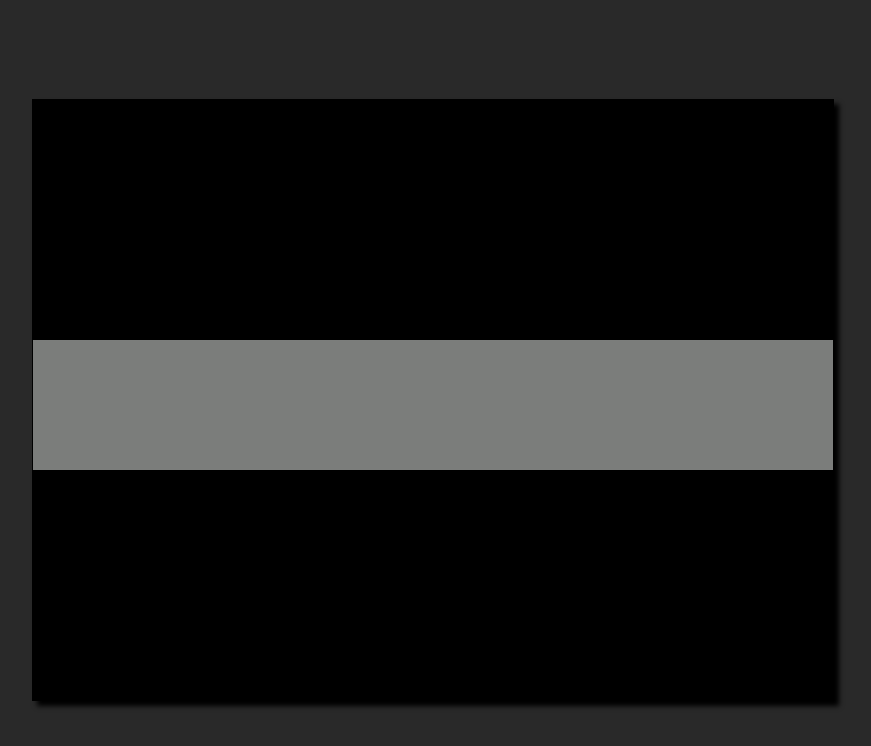
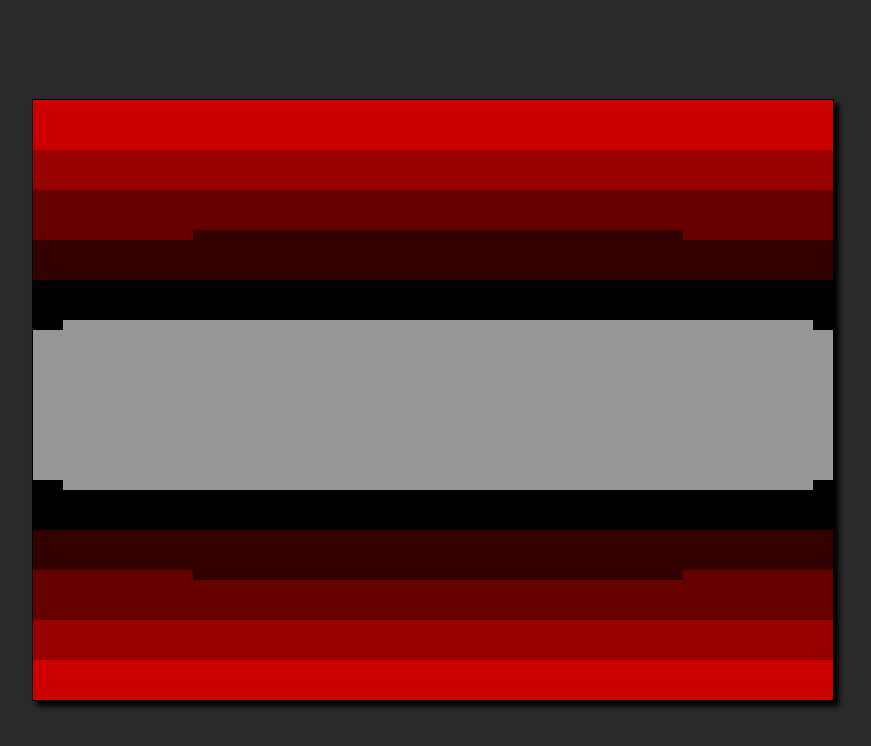
Before and after one commit to sz44/canvasRetroFPS, a plain HTML site: page index.html in a window 1280 px wide. Shown: the whole page, without its empty margins (207-1078 px from the left). Drawn offline with Linux system fonts and the light colour scheme; animation ran at ten frames a second.

Commit message:
added floor and ceiling shading

```diff
--- a/index.html
+++ b/index.html
@@ -17,7 +17,8 @@
 
             let run = true;
 
-            let shades = ["#000000", "#7b7d7b", "#969696", "#bfbfbf", "#ffffff"];
+            let shadesWall = ["#000000", "#7b7d7b", "#969696", "#bfbfbf", "#ffffff"];
+            let shadesFloor = ["#330000", "#660000", "#990000", "#cc0000", "#ff0000"];
 
             let gridWidth = canvas.width / gridSize;
             let gridHeight = canvas.height / gridSize;
@@ -30,29 +31,10 @@
             let depth = 16;
 
             let playerX = 8;
-            let playerY = 6;
+            let playerY = 8;
             let playerA = 0;
 
             let FOV = Math.PI / 4;
-
-            let mapa = [
-                ["#", "#", "#", "#", "#", "#", "#", "#", "#", "#", "#", "#", "#", "#", "#", "#"],
-                ["#", " ", " ", " ", " ", " ", " ", " ", " ", " ", " ", " ", " ", " ", " ", "#"],
-                ["#", " ", " ", " ", " ", " ", " ", " ", " ", " ", " ", " ", " ", " ", " ", "#"],
-                ["#", " ", " ", " ", " ", " ", " ", " ", " ", " ", " ", " ", " ", " ", " ", "#"],
-                ["#", " ", " ", " ", " ", " ", " ", " ", " ", " ", " ", " ", " ", " ", " ", "#"],
-                ["#", " ", " ", " ", " ", " ", " ", " ", " ", " ", " ", " ", " ", " ", " ", "#"],
-                ["#", " ", " ", " ", " ", " ", " ", " ", " ", " ", " ", " ", " ", " ", " ", "#"],
-                ["#", " ", " ", " ", " ", " ", " ", " ", " ", " ", " ", " ", " ", " ", " ", "#"],
-                ["#", " ", " ", " ", " ", " ", " ", " ", " ", " ", " ", " ", " ", " ", " ", "#"],
-                ["#", " ", " ", " ", " ", " ", " ", " ", " ", " ", " ", " ", " ", " ", " ", "#"],
-                ["#", " ", " ", " ", " ", " ", " ", " ", " ", " ", " ", " ", " ", " ", " ", "#"],
-                ["#", " ", " ", " ", " ", " ", " ", " ", " ", " ", " ", " ", " ", " ", " ", "#"],
-                ["#", " ", " ", " ", " ", " ", " ", " ", " ", " ", " ", " ", " ", " ", " ", "#"],
-                ["#", " ", " ", " ", " ", " ", " ", " ", " ", " ", " ", " ", " ", " ", " ", "#"],
-                ["#", " ", " ", " ", " ", " ", " ", " ", " ", " ", " ", " ", " ", " ", " ", "#"],
-                ["#", "#", "#", "#", "#", "#", "#", "#", "#", "#", "#", "#", "#", "#", "#", "#"],
-            ];
 
             let map = "";
             map += "################";
@@ -61,7 +43,7 @@
             map += "#..............#";
             map += "#..............#";
             map += "#..............#";
-            map += "#..............#";
+            map += "########.......#";
             map += "#..............#";
             map += "#..............#";
             map += "#..............#";
@@ -129,12 +111,23 @@
                     let floor = gridHeight - ceiling;
 
                     for (let y = 0; y < gridHeight; y++) {
-                        if (y < ceiling) {
-                            grid[y * gridWidth + x] = 0;
+                        if (y <= ceiling) {
+                            let div = ceiling / 5;
+                            if (y <= div * 1) {
+                                grid[y * gridWidth + x] = 8;
+                            } else if (y <= div * 2) {
+                                grid[y * gridWidth + x] = 7;
+                            } else if (y <= div * 3) {
+                                grid[y * gridWidth + x] = 6;
+                            } else if (y <= div * 4) {
+                                grid[y * gridWidth + x] = 5;
+                            } else if (y <= div * 5) {
+                                grid[y * gridWidth + x] = 0;
+                            }
                         } else if (y > ceiling && y <= floor) {
                             if (distanceToWall <= depth / 4) {
                                 grid[y * gridWidth + x] = 4;
-                            } else if(distanceToWall <= depth / 3) {
+                            } else if (distanceToWall <= depth / 3) {
                                 grid[y * gridWidth + x] = 3;
                             } else if (distanceToWall <= depth / 2) {
                                 grid[y * gridWidth + x] = 2;
@@ -142,7 +135,19 @@
                                 grid[y * gridWidth + x] = 1;
                             }
                         } else {
-                            grid[y * gridWidth + x] = 0;
+                            // let b = 1 - (y - gridWidth/2) / gridWidth/2;
+                            let div = ceiling / 5;
+                            if (y <= floor + div * 1) {
+                                grid[y * gridWidth + x] = 0;
+                            } else if (y <= floor + div * 2) {
+                                grid[y * gridWidth + x] = 5;
+                            } else if (y <= floor + div * 3) {
+                                grid[y * gridWidth + x] = 6;
+                            } else if (y <= floor + div * 4) {
+                                grid[y * gridWidth + x] = 7;
+                            } else if (y <= floor + div * 5) {
+                                grid[y * gridWidth + x] = 8;
+                            }
                         }
                     }
                 }
@@ -152,8 +157,12 @@
                 ctx.clearRect(0, 0, canvas.width, canvas.height);
                 for (let y = 0; y < gridHeight; y++) {
                     for (let x = 0; x < gridWidth; x++) {
-                        let n = grid[y * gridWidth + x]
-                        ctx.fillStyle = shades[n]
+                        let n = grid[y * gridWidth + x];
+                        if (n < shadesWall.length) {
+                            ctx.fillStyle = shadesWall[n];
+                        } else if (n < shadesWall.length + shadesFloor.length) {
+                            ctx.fillStyle = shadesFloor[n - shadesWall.length];
+                        }
                         ctx.fillRect(x * gridSize, y * gridSize, gridSize, gridSize);
                     }
                 }
@@ -173,7 +182,7 @@
 
             function main(time) {
                 requestAnimationFrame(main);
-                if ( run){
+                if (run) {
                     draw();
                     update();
                 }
```
